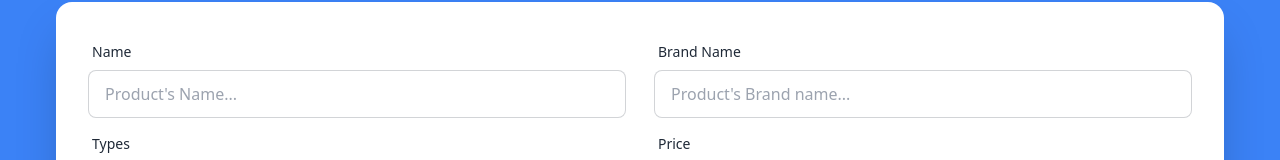
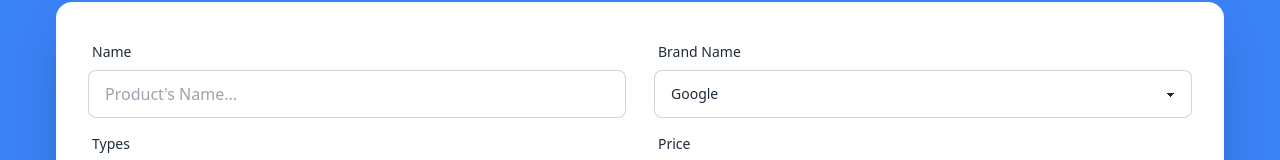
Before and after one commit to Rifatbd0789/RHR-Tech-Web, a React (Vite) app: page /add in a window 1280 px wide. Shown: the part 146-306 px from the top of the page. Built offline with nearby package versions, Linux system fonts and the light colour scheme.

Commit message:
successfully connected and sent first data to database

```diff
--- a/src/Components/Add.jsx
+++ b/src/Components/Add.jsx
@@ -11,6 +11,15 @@ const Add = () => {
     const description = form.description.value;
     const newProduct = { name, brand, type, price, photo, rating, description };
     console.log(newProduct);
+    fetch("http://localhost:5000/products", {
+      method: "POST",
+      headers: {
+        "Content-Type": "application/json",
+      },
+      body: JSON.stringify(newProduct),
+    })
+      .then((res) => res.json())
+      .then((data) => console.log(data));
   };
   return (
     <div>
@@ -39,12 +48,18 @@ const Add = () => {
                   <label className="label">
                     <span className="label-text">Brand Name</span>
                   </label>
-                  <input
-                    type="text"
+                  <select
                     name="brand"
-                    placeholder="Product's Brand name..."
-                    className="input input-bordered w-full"
-                  />
+                    className="select select-bordered w-full max-w-xl"
+                  >
+                    <option disabled>Brand of product?</option>
+                    <option value="google">Google</option>
+                    <option value="apple">Apple</option>
+                    <option value="intel">Intel</option>
+                    <option value="sony">Sony</option>
+                    <option value="samsung">Samsung</option>
+                    <option value="xiaomi">Xiaomi</option>
+                  </select>
                 </div>
               </div>
               <div className="form-control flex-row w-full gap-7">
```
